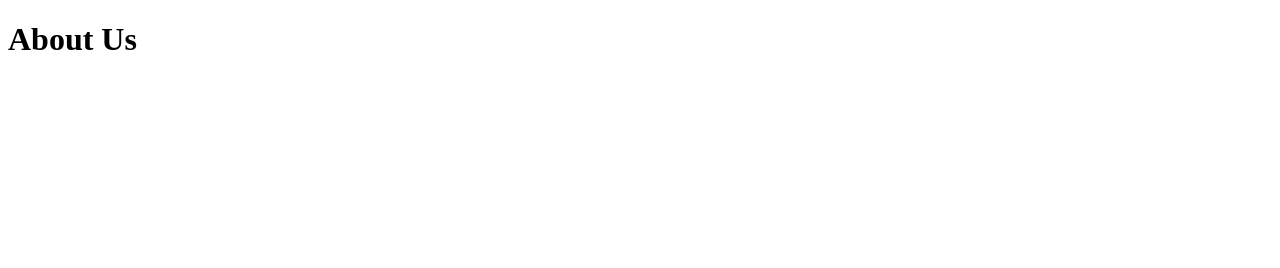
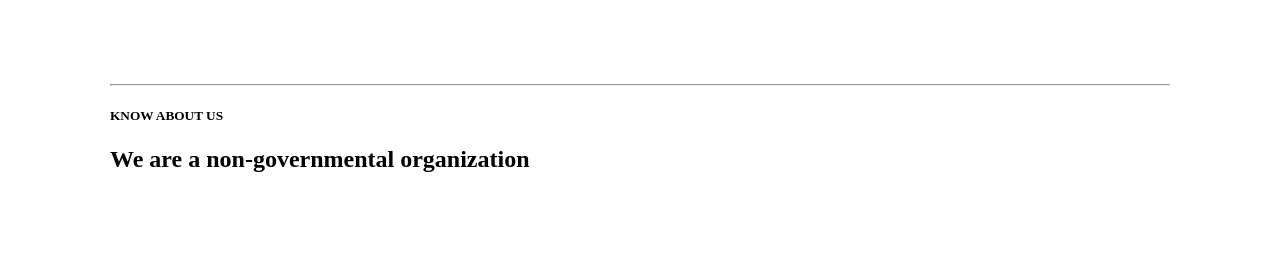
Before and after one commit to vullnetgervalla/ProgWWW_23_Gr4, a plain HTML site: page about-us.html in a window 1280 px wide. Drawn offline with Linux system fonts and the light colour scheme.

Commit message:
Add CSS stylesheets to HTML files for Navbar

```diff
--- a/about-us.html
+++ b/about-us.html
@@ -3,9 +3,24 @@
 <head>
     <meta charset="UTF-8">
     <meta name="viewport" content="width=device-width, initial-scale=1.0">
+    <link rel="stylesheet" href="resources/css/global.css">
+    <link rel="stylesheet" href="resources/css/aboutUs.css">
     <title>About Us | Tiny Stars Foundation</title>
 </head>
 <body>
-    <h1>About Us</h1>
+    <div id="navbar"></div>
+    <main id="container-aboutUs">
+        <div id="header">
+            <span id="top-header">
+                <hr id="line">
+                <h5 id="label">KNOW ABOUT US</h5>
+            </span>
+            <span id="bottom-header">
+                <h2>We are a non-governmental organization</h2>
+                <h4></h4>
+                <p id=""></p>
+            </span>
+        </div>
+    </main>
 </body>
 </html>
--- /dev/null
+++ b/resources/css/global.css
@@ -0,0 +1,13 @@
+*, *::before, *::after {
+  box-sizing: border-box;
+}
+
+body {
+  box-sizing: inherit;
+  margin: 0;
+  padding: 0;
+}
+
+main {
+  padding: 76px 110px 70px;
+}
```
Also changed, not shown: contact-us.html (+2 -0 lines), donate.html (+2 -0 lines), index.html (+2 -0 lines), media.html (+2 -0 lines), what-we-do.html (+2 -0 lines).
